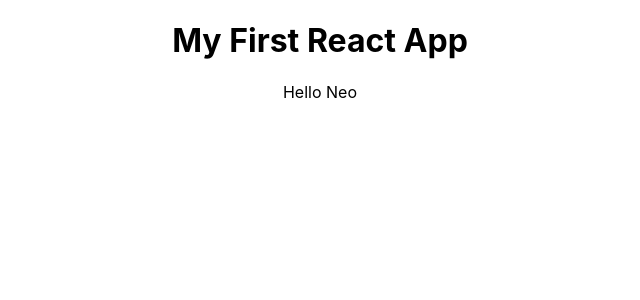
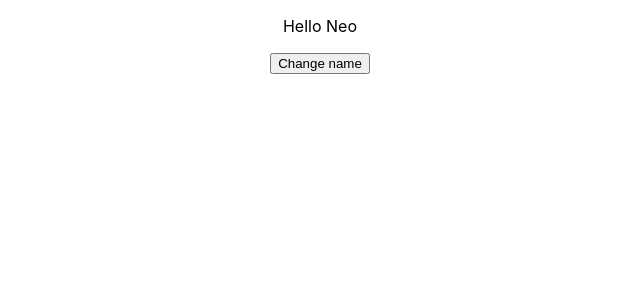
Before and after one commit to neodtruman/blog-with-react-redux, a React (Create React App) app: page / in a window 1280 px wide. Shown: the top 300 px of the page, without its empty margins (320-960 px from the left). Built offline with nearby package versions, Linux system fonts and the light colour scheme.

Commit message:
3.1.1 Local State

```diff
--- a/src/App.js
+++ b/src/App.js
@@ -1,13 +1,24 @@
+import { Component } from 'react';
 import './App.css';
 
-function App() {
-  const name = 'Neo';
-  return (
-    <div className="App">
-      <h1>My First React App</h1>
-      <p>Hello {name}</p>
-    </div>
-  );
+class App extends Component {
+  constructor() {
+    super();
+    this.state = {
+      name: 'Neo'
+    }
+  }
+
+  render() {
+    return (
+      <div className="App">
+        <p>Hello {this.state.name}</p>
+        <button onClick={() => {
+          this.setState({ name: "John" })
+        }}>Change name</button>
+      </div>
+    );
+  }
 }
 
 export default App;
```
